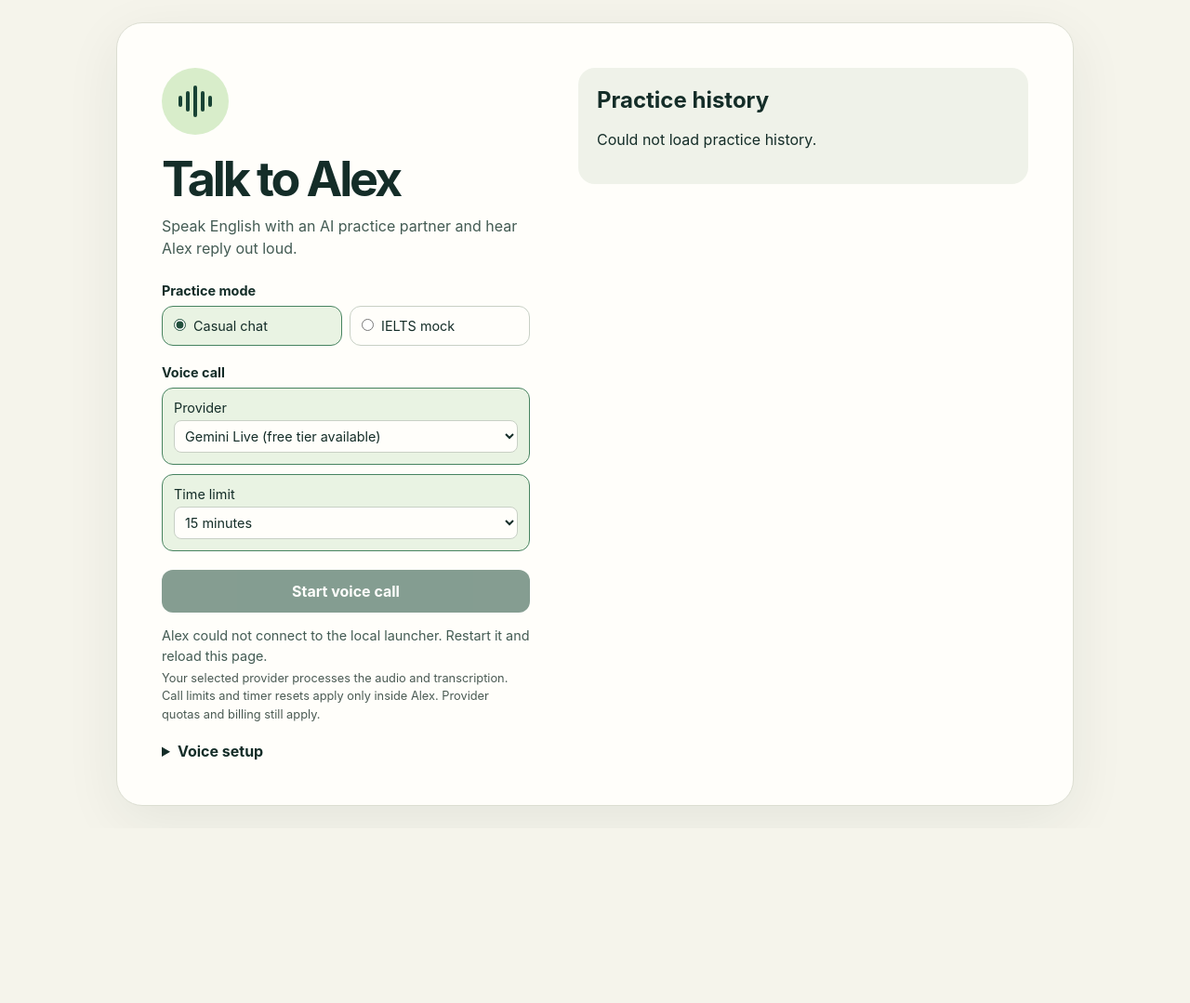
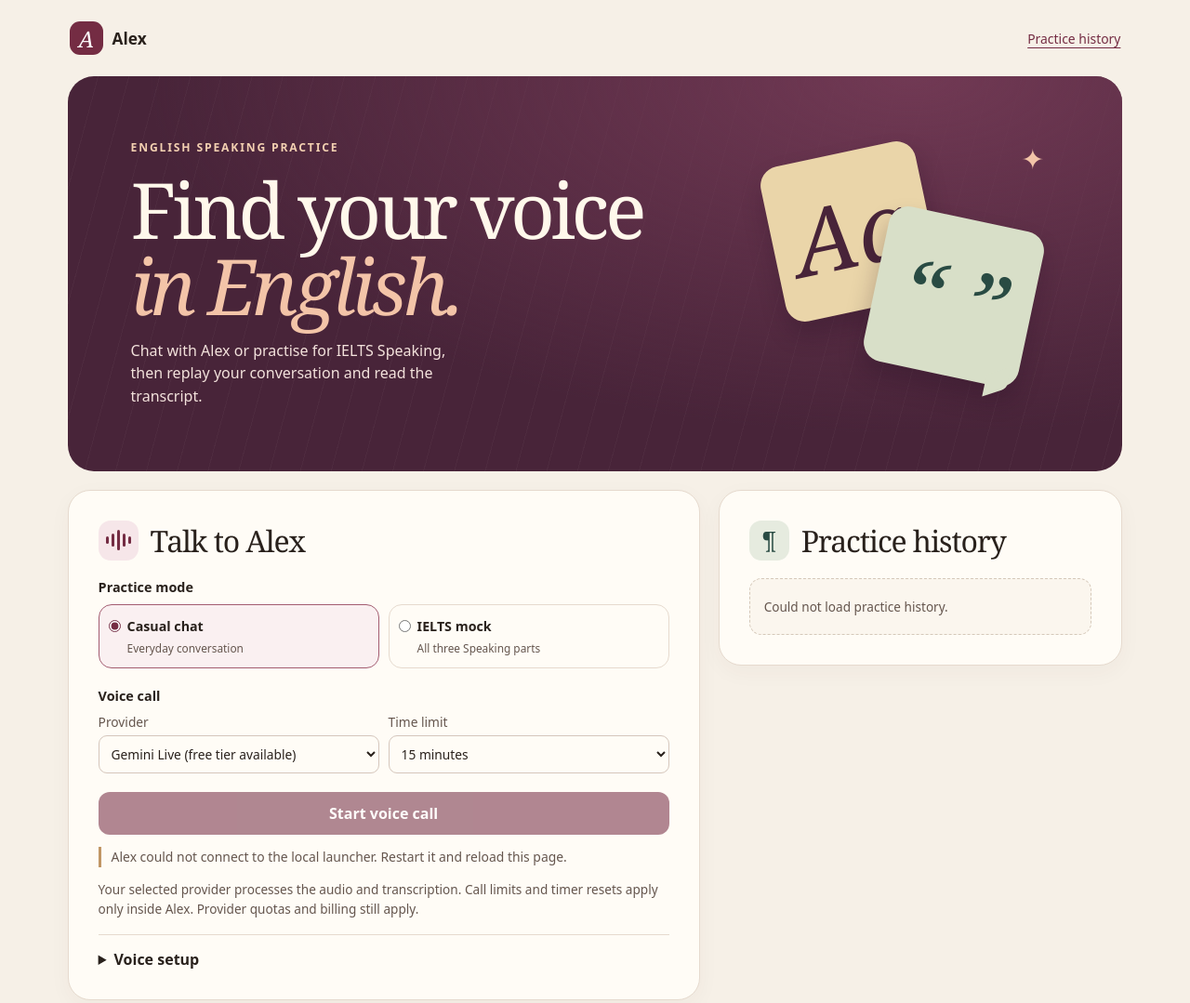
Before and after one commit to SuwajAryal/alex, a plain HTML site: page index.html in a window 1280 px wide. Shown: the whole page at 93% size. Before the commit the page ends 891 px from the top, so only its background shows below. Drawn offline with Linux system fonts and the light colour scheme; no server answers.

Commit message:
Style Alex as an English practice studio

```diff
--- a/index.html
+++ b/index.html
@@ -5,70 +5,130 @@
   <meta name="viewport" content="width=device-width, initial-scale=1">
   <title>Alex · English speaking practice</title>
   <style>
-    :root { font-family: Inter, system-ui, sans-serif; color: #142d28; background: #f5f4eb; }
+    :root {
+      color-scheme: light;
+      font-family: "DM Sans", system-ui, sans-serif;
+      color: #29211c;
+      background: #f6f0e7;
+      --paper: #fffcf6;
+      --ink: #29211c;
+      --muted: #65564e;
+      --line: #e6dace;
+      --wine: #742c43;
+      --rose: #f6e6e9;
+      --green: #294b43;
+      --serif: "Instrument Serif", Georgia, serif;
+    }
     * { box-sizing: border-box; }
-    body { margin: 0; min-height: 100vh; display: grid; place-items: center; padding: 24px; }
-    main { width: min(100%, 1030px); display: grid; grid-template-columns: minmax(0, .9fr) minmax(0, 1.1fr); gap: clamp(24px, 5vw, 52px); padding: clamp(20px, 5vw, 48px); background: #fffefa; border: 1px solid #dcded2; border-radius: 28px; box-shadow: 0 16px 60px #12302612; }
-    @media (max-width: 750px) { main { grid-template-columns: minmax(0, 1fr); } }
-    .mark { width: 72px; height: 72px; border-radius: 50%; background: #d8edca; display: flex; align-items: center; justify-content: center; gap: 4px; }
-    .mark span { width: 4px; height: var(--height); background: #184334; border-radius: 4px; }
+    body { max-width: 1250px; margin: auto; padding: 0 clamp(16px, 4.5vw, 64px) 48px; }
+    .masthead { display: flex; align-items: center; justify-content: space-between; gap: 16px; padding: 23px 2px; }
+    .brand { display: flex; gap: 10px; align-items: center; font-size: 1.08rem; font-weight: 750; }
+    .brand-mark { display: grid; place-items: center; width: 36px; height: 36px; background: var(--wine); color: white; border-radius: 11px; font: italic 24px var(--serif); }
+    .masthead a { font-size: .87rem; text-underline-offset: 4px; }
+    .hero { isolation: isolate; position: relative; overflow: hidden; border-radius: 28px; min-height: 290px; display: grid; grid-template-columns: 1.2fr .8fr; align-items: center; background: #482439; color: #fff8eb; padding: clamp(27px, 5.4vw, 68px); }
+    .hero::before { content: ""; position: absolute; z-index: -1; inset: 0; background: radial-gradient(ellipse at 80% 0%, #713954 0%, transparent 64%), repeating-linear-gradient(105deg, transparent 0 31px, #fff5ea08 31px 32px); }
+    .eyebrow { margin: 0 0 15px; color: #f3d0b1; font-size: .76rem; font-weight: 750; letter-spacing: .15em; text-transform: uppercase; }
+    h1, h2, h3, p { margin-top: 0; }
+    h1 { margin-bottom: 16px; font: 400 clamp(2.6rem, 6.7vw, 5.2rem)/.99 var(--serif); letter-spacing: -.055em; }
+    h1 em { color: #f3c4a8; font-weight: 400; }
+    .description { margin: 0; max-width: 37ch; color: #f3e2dc; line-height: 1.55; }
+    .type-study { position: relative; min-height: 185px; align-self: stretch; }
+    .letter-card { position: absolute; display: grid; place-items: center; width: clamp(112px, 15vw, 170px); aspect-ratio: 1; border-radius: 21px; font: italic 400 clamp(56px, 8vw, 98px)/1 var(--serif); box-shadow: 0 15px 24px #210c2140; }
+    .letter-card:first-child { background: #ead5a9; color: #482439; top: 5%; right: 35%; transform: rotate(-12deg); }
+    .letter-card:nth-child(2) { background: #d8dfc8; color: var(--green); top: 29%; right: 7%; transform: rotate(12deg); }
+    .letter-card:nth-child(2)::after { content: ""; position: absolute; width: 24px; height: 24px; right: 9px; bottom: -7px; background: inherit; border-radius: 0 0 5px 0; transform: skewY(-30deg); }
+    .spark { position: absolute; color: #f3c4a8; font-size: 30px; right: 4%; top: 0; }
+    .dashboard { display: grid; grid-template-columns: minmax(0, 1.22fr) minmax(0, .78fr); gap: 20px; margin-top: 20px; align-items: start; }
+    .card { min-width: 0; background: var(--paper); border: 1px solid var(--line); border-radius: 24px; padding: clamp(19px, 3vw, 32px); box-shadow: 0 7px 23px #56312b0a; }
+    .section-head { display: flex; align-items: center; gap: 13px; margin-bottom: 19px; }
+    .section-head h2 { margin: 0; font: 400 clamp(1.5rem, 3.1vw, 2rem)/1.16 var(--serif); letter-spacing: -.035em; }
+    .mark, .history-mark { width: 43px; height: 43px; flex: 0 0 43px; display: flex; justify-content: center; align-items: center; gap: 3px; background: var(--rose); border-radius: 13px; }
+    .mark span { width: 3px; height: var(--height); background: var(--wine); border-radius: 5px; }
     main[data-speaking] .mark span { animation: pulse .7s ease-in-out infinite alternate; }
-    @keyframes pulse { to { transform: scaleY(.4); } }
+    main[data-speaking] .mark span:nth-child(even) { animation-delay: -.35s; }
+    @keyframes pulse { to { transform: scaleY(.43); } }
     @media (prefers-reduced-motion: reduce) { main[data-speaking] .mark span { animation: none; } }
-    h1 { font-size: clamp(36px, 9vw, 52px); letter-spacing: -.06em; line-height: 1; margin: 22px 0 12px; }
-    p { line-height: 1.5; }
-    .description { margin: 0 0 25px; color: #435b53; }
-    fieldset { border: 0; padding: 0; margin: 0 0 20px; }
-    legend { padding: 0; margin-bottom: 8px; font-size: .9rem; font-weight: 700; }
-    .choices { display: grid; grid-template-columns: 1fr 1fr; gap: 8px; }
-    label { border: 1px solid #c8d0c5; border-radius: 12px; padding: 12px; font-size: .9rem; cursor: pointer; }
-    label:has(:checked) { background: #e9f3e3; border-color: #478360; }
-    input { margin: 0 4px 0 0; accent-color: #214f3c; }
-    button, .fallback { font: inherit; font-weight: 700; width: 100%; padding: 13px 16px; border-radius: 12px; cursor: pointer; }
-    button { border: 0; background: #214f3c; color: white; }
-    button:disabled { opacity: .55; cursor: default; }
+    .history-mark { background: #e6ebdf; color: var(--green); font: italic 25px var(--serif); }
+    p { line-height: 1.55; }
+    fieldset { border: 0; min-width: 0; padding: 0; margin: 0 0 20px; }
+    legend { padding: 0; margin-bottom: 9px; font-weight: 750; font-size: .9rem; }
+    .choices, .call-options { display: grid; grid-template-columns: 1fr 1fr; gap: 10px; }
+    .choices label { display: grid; align-content: start; grid-template-columns: auto 1fr; column-gap: 7px; row-gap: 6px; border: 1px solid var(--line); border-radius: 14px; padding: 13px 10px; cursor: pointer; font-size: .89rem; font-weight: 700; }
+    .choices label:has(:checked) { border-color: #a35c70; background: #faf0f1; }
+    .choices small { grid-column: 2; color: var(--muted); font-weight: 400; line-height: 1.35; }
+    input { accent-color: var(--wine); }
+    .choices input { margin: 0; }
+    .call-options label { display: grid; gap: 5px; font-size: .86rem; color: var(--muted); }
+    select, #key { min-width: 0; width: 100%; font: inherit; padding: 9px; border: 1px solid #d5c6bc; border-radius: 9px; background: var(--paper); color: var(--ink); }
+    button, .fallback { font: inherit; font-weight: 700; width: 100%; padding: 12px 15px; border-radius: 12px; cursor: pointer; }
+    button { border: 0; background: var(--wine); color: #fff; }
+    button:not(:disabled):hover { filter: brightness(1.09); }
+    button:disabled { opacity: .56; cursor: default; }
+    :focus-visible { outline: 3px solid #966829; outline-offset: 3px; }
     #end { background: #862c3f; }
-    .fallback { display: block; text-align: center; background: #e9f3e3; color: #214f3c; }
+    #reset-clock, #play-voice, #retry-save, .fallback { background: var(--rose); color: #602437; }
+    #reset-clock, #play-voice, #retry-save { margin-bottom: 8px; }
+    .fallback { display: block; text-align: center; margin-top: 8px; }
     [hidden] { display: none !important; }
-    #status { min-height: 3em; margin: 14px 0 0; font-size: .9rem; color: #435b53; }
-    .privacy { margin: 4px 0 0; font-size: .8rem; color: #4a5a53; }
-    a { color: #214f3c; }
-    summary { cursor: pointer; font-weight: 700; }
-    #setup { margin-top: 20px; }
-    #key { display: block; width: 100%; font: inherit; padding: 10px; margin: 8px 0; border: 1px solid #c8d0c5; border-radius: 8px; }
-    #key-form label { padding: 0; border: 0; cursor: default; }
-    .history { padding: 20px; border-radius: 18px; background: #eff2e9; align-self: start; }
-    h2 { margin: 0 0 8px; }
-    h3 { margin: 18px 0 10px; }
+    #call-clock { font-variant-numeric: tabular-nums; font-size: 1.2rem; font-weight: 750; }
+    #status { margin: 13px 0; padding-left: 11px; border-left: 3px solid #c19664; color: var(--muted); font-size: .87rem; }
+    .privacy, #setup p, #history-status { color: var(--muted); font-size: .85rem; }
+    .privacy { margin: 8px 0 0; }
+    a { color: var(--wine); }
+    summary { cursor: pointer; font-weight: 750; }
+    #setup { margin-top: 17px; padding-top: 15px; border-top: 1px solid var(--line); }
+    #setup p { margin: 11px 0 0; }
+    #key-form { margin-top: 11px; }
+    #key { display: block; margin: 7px 0; }
+    #history-status:empty { display: none; }
+    #history-status { margin: 0; padding: 19px 15px; border: 1px dashed #d5c8b9; border-radius: 13px; background: #fbf6ee; }
     #history-list, #turns { list-style: none; padding: 0; margin: 0; }
     #history-list li + li, #turns li + li { margin-top: 8px; }
-    #history-list button { background: #fffefa; color: #214f3c; text-align: left; border: 1px solid #d6ddd0; }
-    #history-list button[aria-pressed="true"] { border-color: #478360; background: #e2eedc; }
-    #history-list small { display: block; margin-top: 4px; font-weight: 400; }
+    #history-list button { background: #fbf6ee; color: var(--ink); text-align: left; border: 1px solid var(--line); }
+    #history-list button[aria-pressed="true"] { border-color: #8f9d80; background: #e6ebdf; }
+    #history-list small { display: block; margin-top: 4px; font-weight: 400; color: var(--muted); }
     #history-list { max-height: 245px; overflow: auto; }
+    h3 { margin: 20px 0 10px; }
     #recording { width: 100%; }
+    #practice-again { background: var(--green); }
     #turns { max-height: 345px; overflow: auto; overflow-wrap: anywhere; }
-    #turns li { background: #fffefa; border-radius: 10px; padding: 10px; }
+    #turns li { background: #fbf6ee; border: 1px solid var(--line); border-radius: 10px; padding: 10px; }
     #turns p { margin: 4px 0 0; }
-    #retry-save { margin-top: 8px; }
-    .call-options { display: grid; gap: 10px; margin-bottom: 20px; }
-    .call-options label, #key-form label { display: grid; gap: 5px; }
-    select { width: 100%; font: inherit; padding: 7px; border: 1px solid #c8d0c5; border-radius: 8px; background: #fffefa; color: inherit; }
-    #call-clock { font-variant-numeric: tabular-nums; }
-    #reset-clock { margin-bottom: 8px; background: #e9f3e3; color: #214f3c; }
+    @media (max-width: 730px) { .dashboard { grid-template-columns: minmax(0, 1fr); } .hero { min-height: 240px; } .type-study { min-height: 142px; } }
+    @media (max-width: 480px) {
+      .hero { grid-template-columns: 1fr; min-height: 0; }
+      .type-study { display: none; }
+      .call-options { grid-template-columns: 1fr; }
+    }
   </style>
 </head>
 <body>
+  <header class="masthead">
+    <div class="brand"><span class="brand-mark" aria-hidden="true">A</span> Alex</div>
+    <a href="#history-title">Practice history</a>
+  </header>
   <main>
-    <section aria-labelledby="call-title">
-    <div class="mark" aria-hidden="true"><span style="--height:12px"></span><span style="--height:22px"></span><span style="--height:34px"></span><span style="--height:22px"></span><span style="--height:12px"></span></div>
-    <h1 id="call-title">Talk to Alex</h1>
-    <p class="description">Speak English with an AI practice partner and hear Alex reply out loud.</p>
+    <div class="hero">
+      <div>
+        <p class="eyebrow">English speaking practice</p>
+        <h1>Find your voice <em>in English.</em></h1>
+        <p class="description">Chat with Alex or practise for IELTS Speaking, then replay your conversation and read the transcript.</p>
+      </div>
+      <div class="type-study" aria-hidden="true">
+        <span class="letter-card">Aa</span><span class="letter-card">“ ”</span><span class="spark">✦</span>
+      </div>
+    </div>
+    <div class="dashboard">
+    <section class="card" aria-labelledby="call-title">
+      <div class="section-head">
+        <div class="mark" aria-hidden="true"><span style="--height:8px"></span><span style="--height:14px"></span><span style="--height:22px"></span><span style="--height:14px"></span><span style="--height:8px"></span></div>
+        <h2 id="call-title">Talk to Alex</h2>
+      </div>
     <fieldset id="modes">
       <legend>Practice mode</legend>
       <div class="choices">
-        <label><input type="radio" name="mode" value="chat" checked> Casual chat</label>
-        <label><input type="radio" name="mode" value="mock"> IELTS mock</label>
+        <label><input type="radio" name="mode" value="chat" checked> Casual chat <small>Everyday conversation</small></label>
+        <label><input type="radio" name="mode" value="mock"> IELTS mock <small>All three Speaking parts</small></label>
       </div>
     </fieldset>
     <fieldset id="call-options" class="call-options">
@@ -102,8 +162,8 @@
       <p><a href="https://platform.openai.com/api-keys" target="_blank" rel="noopener">Get an OpenAI API key</a></p>
     </details>
     </section>
-    <section class="history" aria-labelledby="history-title">
-      <h2 id="history-title">Practice history</h2>
+    <section class="card history" aria-labelledby="history-title">
+      <div class="section-head"><span class="history-mark" aria-hidden="true">¶</span><h2 id="history-title">Practice history</h2></div>
       <p id="history-status" role="status">Loading saved calls…</p>
       <ul id="history-list"></ul>
       <section id="log" hidden aria-labelledby="log-title">
@@ -117,6 +177,7 @@
         <ol id="turns"></ol>
       </section>
     </section>
+    </div>
   </main>
   <script src="/voice.js" type="module"></script>
 </body>
```
